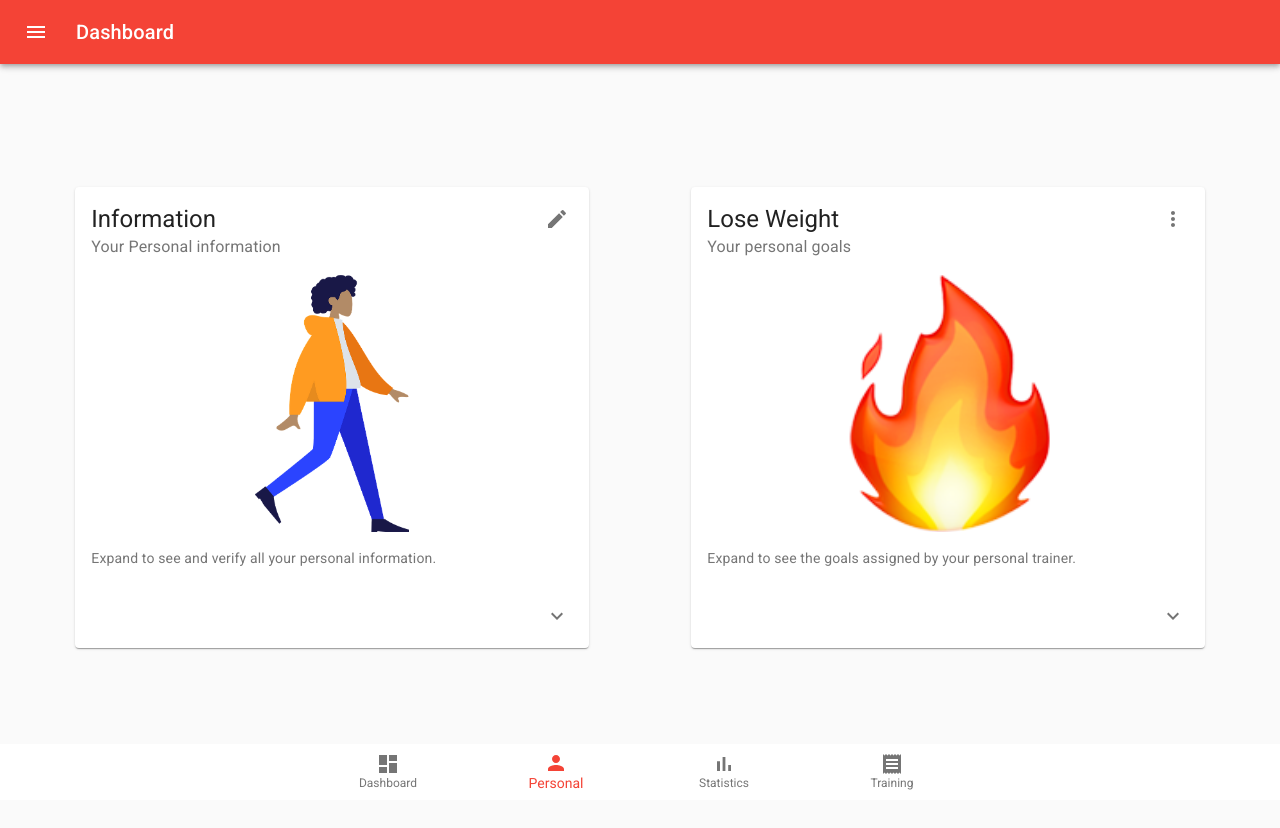
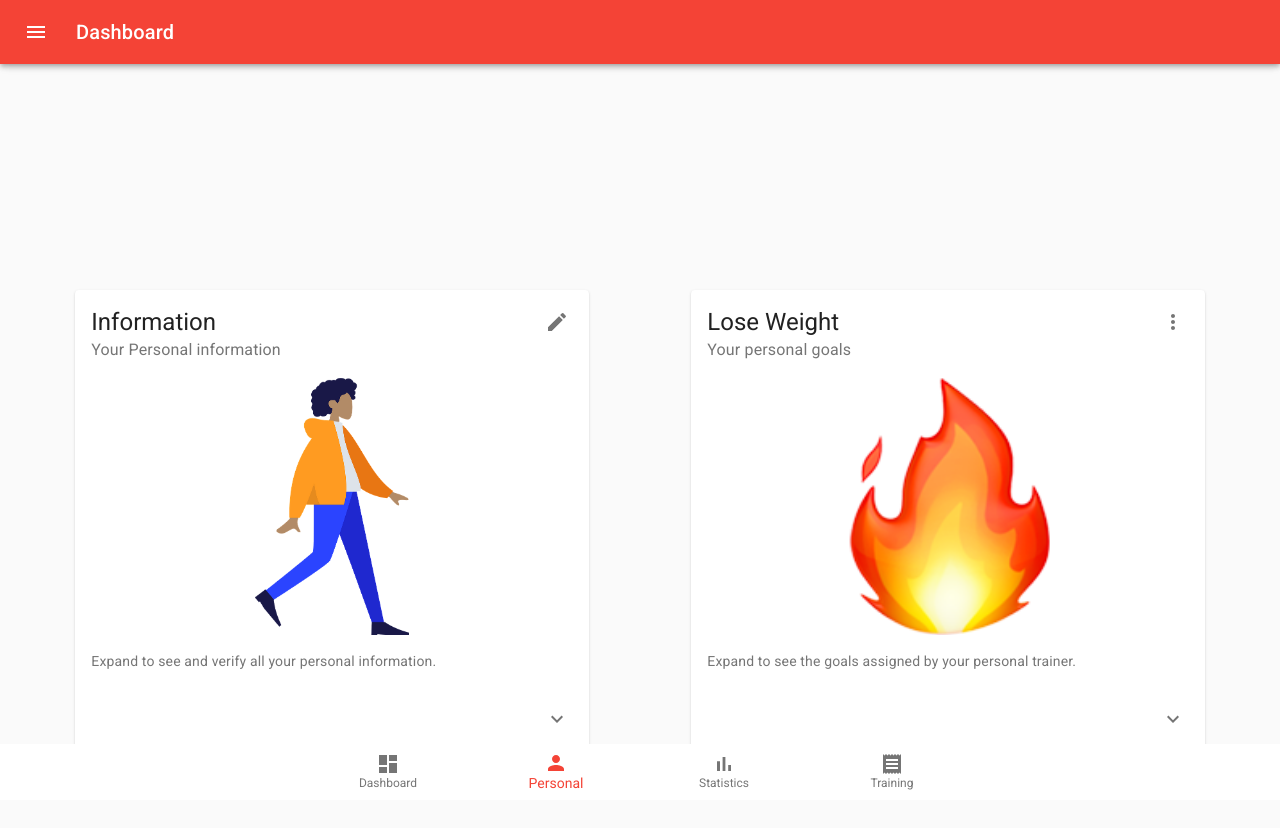
Before and after one commit to Giulianini/ASW-1920-GYMMY, a React (Create React App) app in the folder app/: page /user/personal in a window 1280 px wide. Shown: the top 828 px of the page. Before the commit the page ends 800 px from the top, so only its background shows below. Built offline with nearby package versions, Linux system fonts and the light colour scheme; no server answers.

Commit message:
Fixed sticky

```diff
--- a/app/src/components/user/BottomBar.js
+++ b/app/src/components/user/BottomBar.js
@@ -47,10 +47,8 @@ function BottomBar(props) {
 
 const useStyles = makeStyles({
     root: {
-        position: "fixed",
-        left: 0,
+        position: "sticky",
         bottom: 0,
-        width: "100%",
     }
 })
 
--- a/app/src/components/user/personal/Personal.js
+++ b/app/src/components/user/personal/Personal.js
@@ -22,11 +22,11 @@ const useStyles = makeStyles(theme => ({
     rootGrid: {
         [theme.breakpoints.up('sm')]: {
             paddingTop: "10%",
+            minHeight: "100vh",
         },
         [theme.breakpoints.down('sm')]: {
             paddingTop: 20,
         },
-        paddingBottom: 100
     },
     card: {
         marginBottom: 10,
--- a/app/src/index.css
+++ b/app/src/index.css
@@ -1,10 +1,16 @@
 body {
     margin: 0;
+    min-height: 100vh;
     font-family: -apple-system, BlinkMacSystemFont, 'Segoe UI', 'Roboto', 'Oxygen',
     'Ubuntu', 'Cantarell', 'Fira Sans', 'Droid Sans', 'Helvetica Neue',
     sans-serif;
     -webkit-font-smoothing: antialiased;
     -moz-osx-font-smoothing: grayscale;
+}
+
+#root {
+    margin: 0;
+    min-height: 100vh;
 }
 
 code {
```
